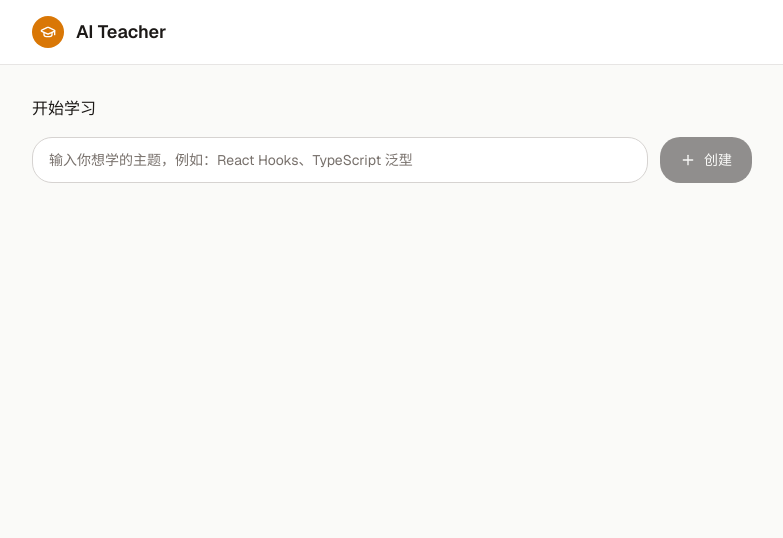
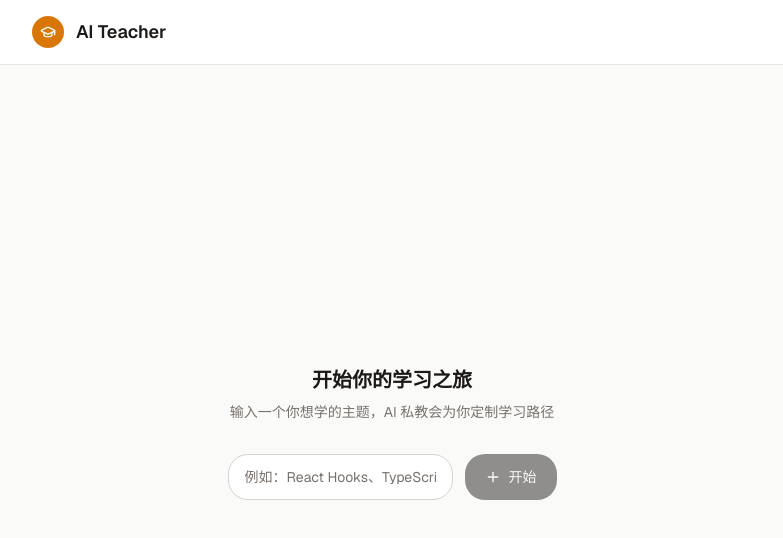
Before and after one commit to caosiwei97/ai-teacher, a Next.js app in the folder apps/web/: page / in a window 1280 px wide. Shown: the top 538 px of the page, without its empty margins (248-1031 px from the left). Built offline with nearby package versions, Linux system fonts and the light colour scheme; no server answers; the database is empty.

Commit message:
refactor: 首页重定向到活跃会话 + docker-compose 移到项目根目录

```diff
--- /dev/null
+++ b/apps/web/src/app/new-session-form.tsx
@@ -0,0 +1,83 @@
+"use client";
+
+import { useState, useCallback } from "react";
+import { useRouter } from "next/navigation";
+import { GraduationCap, Plus, Loader2 } from "lucide-react";
+
+const USER_ID = "seed-user-ai-teacher";
+
+export function NewSessionForm() {
+  const router = useRouter();
+  const [creating, setCreating] = useState(false);
+  const [topic, setTopic] = useState("");
+
+  const handleCreate = useCallback(async () => {
+    if (!topic.trim() || creating) return;
+    setCreating(true);
+    try {
+      const res = await fetch("/api/sessions", {
+        method: "POST",
+        headers: { "Content-Type": "application/json" },
+        body: JSON.stringify({ userId: USER_ID, topic: topic.trim() }),
+      });
+      if (!res.ok) throw new Error("Failed to create session");
+      const { session } = await res.json();
+      router.push(`/learn/${session.id}`);
+    } catch (err) {
+      console.error(err);
+      setCreating(false);
+    }
+  }, [topic, creating, router]);
+
+  return (
+    <div className="flex h-screen flex-col bg-background">
+      <header className="border-b border-border bg-card">
+        <div className="mx-auto flex max-w-3xl items-center gap-3 px-6 py-4">
+          <div className="flex h-8 w-8 items-center justify-center rounded-lg bg-sidebar-active">
+            <GraduationCap className="h-4 w-4 text-sidebar-active-text" />
+          </div>
+          <h1 className="text-lg font-semibold text-foreground">AI Teacher</h1>
+        </div>
+      </header>
+
+      <main className="mx-auto flex flex-1 max-w-3xl px-6 py-12">
+        <div className="flex flex-1 flex-col items-center justify-center gap-8">
+          <div className="text-center">
+            <h2 className="text-xl font-semibold text-foreground">
+              开始你的学习之旅
+            </h2>
+            <p className="mt-2 text-sm text-muted-foreground">
+              输入一个你想学的主题，AI 私教会为你定制学习路径
+            </p>
+          </div>
+
+          <div className="flex w-full max-w-lg gap-3">
+            <input
+              type="text"
+              value={topic}
+              onChange={(e) => setTopic(e.target.value)}
+              onKeyDown={(e) => {
+                if (e.key === "Enter") handleCreate();
+              }}
+              placeholder="例如：React Hooks、TypeScript 泛型、机器学习基础"
+              className="flex-1 rounded-xl border border-input bg-card px-4 py-3 text-sm text-foreground transition-colors placeholder:text-muted-foreground focus:border-roadmap-fill focus:outline-none focus:ring-1 focus:ring-roadmap-fill"
+            />
+            <button
+              type="button"
+              onClick={handleCreate}
+              disabled={!topic.trim() || creating}
+              className="flex shrink-0 items-center gap-2 rounded-xl bg-primary px-5 py-3 text-sm font-medium text-primary-foreground transition-colors hover:bg-primary/90 disabled:opacity-50"
+            >
+              {creating ? (
+                <Loader2 className="h-4 w-4 animate-spin" />
+              ) : (
+                <Plus className="h-4 w-4" />
+              )}
+              {creating ? "创建中..." : "开始"}
+            </button>
+          </div>
+        </div>
+      </main>
+    </div>
+  );
+}
--- a/apps/web/src/app/page.tsx
+++ b/apps/web/src/app/page.tsx
@@ -1,175 +1,24 @@
-"use client";
-
-import { useState, useEffect, useCallback } from "react";
-import { useRouter } from "next/navigation";
-import { GraduationCap, Plus, BookOpen, Loader2 } from "lucide-react";
+import { redirect } from "next/navigation";
+import { prisma } from "@ai-teacher/db";
+import { NewSessionForm } from "./new-session-form";
 
 const USER_ID = "seed-user-ai-teacher";
 
-interface SessionInfo {
-  id: string;
-  topic: string;
-  status: string;
-  createdAt: string;
-  updatedAt: string;
-  progress: {
-    totalNodes: number;
-    masteredNodes: number;
-    currentNodeId: string | null;
-    currentNodeTitle: string | null;
-  };
-}
+export const dynamic = "force-dynamic";
 
-export default function HomePage() {
-  const router = useRouter();
-  const [sessions, setSessions] = useState<SessionInfo[]>([]);
-  const [loading, setLoading] = useState(true);
-  const [creating, setCreating] = useState(false);
-  const [topic, setTopic] = useState("");
+export default async function HomePage() {
+  const activeSession = await prisma.session.findFirst({
+    where: {
+      userId: USER_ID,
+      status: { notIn: ["completed", "archived"] },
+    },
+    orderBy: { updatedAt: "desc" },
+    select: { id: true },
+  });
 
-  useEffect(() => {
-    fetch(`/api/sessions?userId=${encodeURIComponent(USER_ID)}`)
-      .then((res) => res.json())
-      .then((data) => {
-        setSessions(data.sessions);
-        setLoading(false);
-      })
-      .catch(() => setLoading(false));
-  }, []);
-
-  const handleCreate = useCallback(async () => {
-    if (!topic.trim() || creating) return;
-    setCreating(true);
-    try {
-      const res = await fetch("/api/sessions", {
-        method: "POST",
-        headers: { "Content-Type": "application/json" },
-        body: JSON.stringify({ userId: USER_ID, topic: topic.trim() }),
-      });
-      if (!res.ok) throw new Error("Failed to create session");
-      const { session } = await res.json();
-      router.push(`/learn/${session.id}`);
-    } catch (err) {
-      console.error(err);
-      setCreating(false);
-    }
-  }, [topic, creating, router]);
-
-  if (loading) {
-    return (
-      <div className="flex h-screen items-center justify-center bg-background">
-        <div className="flex flex-col items-center gap-3">
-          <div className="h-8 w-8 animate-pulse-soft rounded-full bg-roadmap-fill" />
-          <p className="text-sm text-muted-foreground">加载中...</p>
-        </div>
-      </div>
-    );
+  if (activeSession) {
+    redirect(`/learn/${activeSession.id}`);
   }
 
-  return (
-    <div className="min-h-screen bg-background">
-      <header className="border-b border-border bg-card">
-        <div className="mx-auto flex max-w-3xl items-center gap-3 px-6 py-4">
-          <div className="flex h-8 w-8 items-center justify-center rounded-lg bg-sidebar-active">
-            <GraduationCap className="h-4 w-4 text-sidebar-active-text" />
-          </div>
-          <h1 className="text-lg font-semibold text-foreground">AI Teacher</h1>
-        </div>
-      </header>
-
-      <main className="mx-auto max-w-3xl px-6 py-8">
-        <section className="mb-10">
-          <h2 className="mb-4 text-base font-medium text-foreground">
-            开始学习
-          </h2>
-          <div className="flex gap-3">
-            <input
-              type="text"
-              value={topic}
-              onChange={(e) => setTopic(e.target.value)}
-              onKeyDown={(e) => {
-                if (e.key === "Enter") handleCreate();
-              }}
-              placeholder="输入你想学的主题，例如：React Hooks、TypeScript 泛型"
-              className="flex-1 rounded-xl border border-input bg-card px-4 py-3 text-sm text-foreground transition-colors placeholder:text-muted-foreground focus:border-roadmap-fill focus:outline-none focus:ring-1 focus:ring-roadmap-fill"
-            />
-            <button
-              type="button"
-              onClick={handleCreate}
-              disabled={!topic.trim() || creating}
-              className="flex shrink-0 items-center gap-2 rounded-xl bg-primary px-5 py-3 text-sm font-medium text-primary-foreground transition-colors hover:bg-primary/90 disabled:opacity-50"
-            >
-              {creating ? (
-                <Loader2 className="h-4 w-4 animate-spin" />
-              ) : (
-                <Plus className="h-4 w-4" />
-              )}
-              {creating ? "创建中..." : "创建"}
-            </button>
-          </div>
-        </section>
-
-        {sessions.length > 0 && (
-          <section>
-            <h2 className="mb-4 text-base font-medium text-foreground">
-              继续学习
-            </h2>
-            <div className="space-y-2">
-              {sessions.map((s) => {
-                const progress =
-                  s.progress.totalNodes > 0
-                    ? Math.round(
-                        (s.progress.masteredNodes / s.progress.totalNodes) * 100,
-                      )
-                    : 0;
-                return (
-                  <button
-                    key={s.id}
-                    type="button"
-                    onClick={() => router.push(`/learn/${s.id}`)}
-                    className="flex w-full items-center gap-4 rounded-xl border border-border bg-card px-5 py-4 text-left transition-colors hover:border-roadmap-fill/50 hover:bg-roadmap-fill/5"
-                  >
-                    <div className="flex h-10 w-10 shrink-0 items-center justify-center rounded-lg bg-secondary">
-                      <BookOpen className="h-5 w-5 text-roadmap-fill" />
-                    </div>
-                    <div className="min-w-0 flex-1">
-                      <p className="truncate text-sm font-medium text-foreground">
-                        {s.topic}
-                      </p>
-                      <div className="mt-1.5 flex items-center gap-2">
-                        <div className="h-1 flex-1 rounded-full bg-roadmap-track">
-                          <div
-                            className="h-1 rounded-full bg-roadmap-fill transition-all"
-                            style={{ width: `${progress}%` }}
-                          />
-                        </div>
-                        <span className="text-[11px] text-muted-foreground">
-                          {s.progress.masteredNodes}/{s.progress.totalNodes}
-                        </span>
-                      </div>
-                    </div>
-                    <span
-                      className={`shrink-0 rounded-md px-2 py-0.5 text-[11px] font-medium ${
-                        s.status === "diagnosing"
-                          ? "bg-roadmap-fill/10 text-roadmap-fill"
-                          : s.status === "completed"
-                            ? "bg-roadmap-mastered/10 text-roadmap-mastered"
-                            : "bg-secondary text-muted-foreground"
-                      }`}
-                    >
-                      {s.status === "diagnosing"
-                        ? "待诊断"
-                        : s.status === "completed"
-                          ? "已完成"
-                          : "学习中"}
-                    </span>
-                  </button>
-                );
-              })}
-            </div>
-          </section>
-        )}
-      </main>
-    </div>
-  );
+  return <NewSessionForm />;
 }
```
Also changed, not shown: 2 other files (tests, documents, lock files or other folders).
